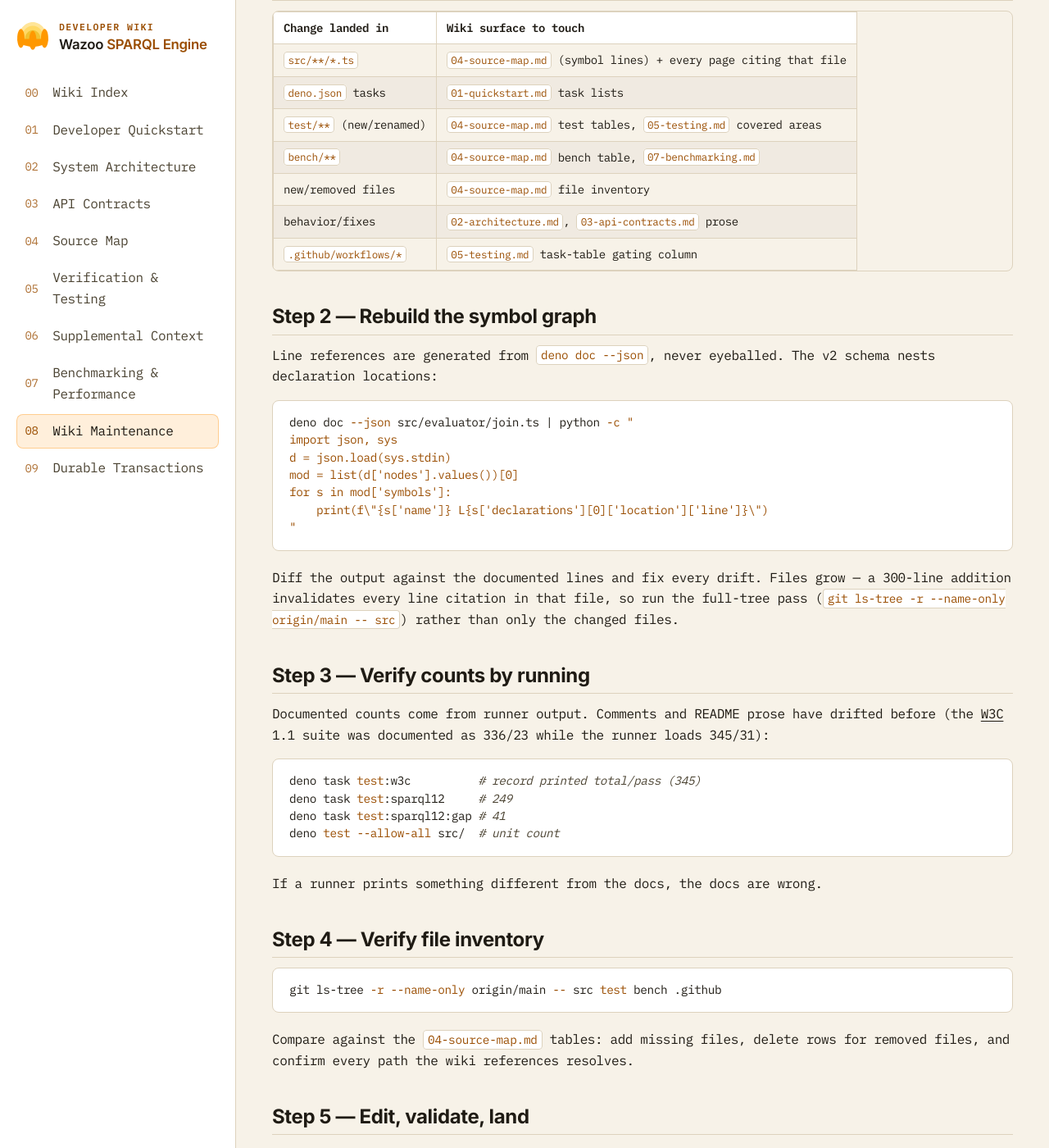
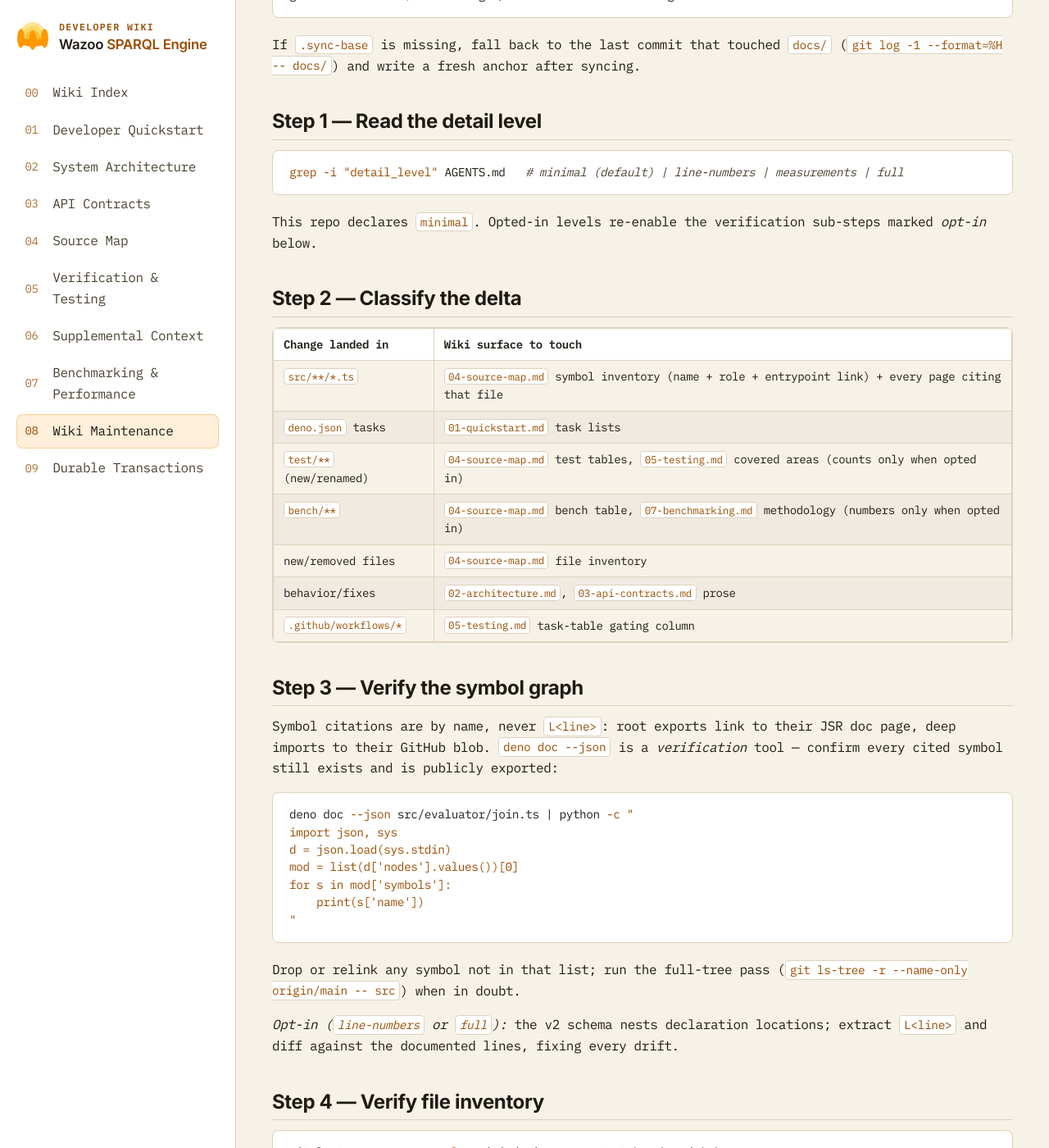
Before and after one commit to wazootech/sparql-engine, a Jekyll site: the page built from docs/08-maintenance.md, in a window 1280 px wide and 1400 px high, scrolled down 658 px. Shown: the whole window at 82% size. Built offline with Jekyll 4.4.1, drawn with Linux system fonts in a browser that asks for light colours; some of the changed text lies outside the part shown.

Commit message:
docs: codify drift-free wiki-sync detail level in AGENTS.md and maintenance doc
Declare this wiki's wiki-sync detail level (detail_level: minimal — the
drift-free default) in AGENTS.md and mirror the updated skill language into
docs/08-maintenance.md: symbols are cited by name with links instead of
L<line>, counts and measurement tables are opt-in only, and the periodic
sweep becomes an opted-in concern. Per wazootech/wiki#249; the skill-side
change lands in wazootech/wiki#250. Dropping the wiki's existing L<line>
citations and number tables is a follow-up sync PR.

🤖 Generated with Codebuff
Co-Authored-By: Codebuff <noreply@codebuff.com>

````diff
--- a/docs/08-maintenance.md
+++ b/docs/08-maintenance.md
@@ -14,6 +14,15 @@ codified as a reusable skill (`wiki-sync` in
 alongside the `wiki` and `wiki-feedback` skills) so syncing docs after source
 changes is a command, not a prompt.
 
+**This wiki uses the drift-free default (`detail_level: minimal`), declared in
+this repo's `AGENTS.md`.** `docs/` carries no line numbers, no machine-specific
+measurement numbers, and no test counts — only structure that changes when the
+source structure changes. Numbers live in `README.md` (regenerated from
+`bench/*-data.json`); the wiki keeps the methodology prose and links there.
+Opting into the detailed style (`line-numbers`, `measurements`, or `full` in the
+`AGENTS.md` directive) re-enables the "execute to verify" steps marked _opt-in_
+below.
+
 ## The sync anchor
 
 `docs/.sync-base` holds the commit SHA this wiki was last synced to. The delta
@@ -28,22 +37,33 @@ git diff --stat "$BASE"..origin/main -- src test bench .github
 If `.sync-base` is missing, fall back to the last commit that touched `docs/`
 (`git log -1 --format=%H -- docs/`) and write a fresh anchor after syncing.
 
-## Step 1 — Classify the delta
+## Step 1 — Read the detail level
 
-| Change landed in        | Wiki surface to touch                                           |
-| ----------------------- | --------------------------------------------------------------- |
-| `src/**/*.ts`           | `04-source-map.md` (symbol lines) + every page citing that file |
-| `deno.json` tasks       | `01-quickstart.md` task lists                                   |
-| `test/**` (new/renamed) | `04-source-map.md` test tables, `05-testing.md` covered areas   |
-| `bench/**`              | `04-source-map.md` bench table, `07-benchmarking.md`            |
-| new/removed files       | `04-source-map.md` file inventory                               |
-| behavior/fixes          | `02-architecture.md`, `03-api-contracts.md` prose               |
-| `.github/workflows/*`   | `05-testing.md` task-table gating column                        |
+```bash
+grep -i "detail_level" AGENTS.md   # minimal (default) | line-numbers | measurements | full
+```
 
-## Step 2 — Rebuild the symbol graph
+This repo declares `minimal`. Opted-in levels re-enable the verification
+sub-steps marked _opt-in_ below.
 
-Line references are generated from `deno doc --json`, never eyeballed. The v2
-schema nests declaration locations:
+## Step 2 — Classify the delta
+
+| Change landed in        | Wiki surface to touch                                                                             |
+| ----------------------- | ------------------------------------------------------------------------------------------------- |
+| `src/**/*.ts`           | `04-source-map.md` symbol inventory (name + role + entrypoint link) + every page citing that file |
+| `deno.json` tasks       | `01-quickstart.md` task lists                                                                     |
+| `test/**` (new/renamed) | `04-source-map.md` test tables, `05-testing.md` covered areas (counts only when opted in)         |
+| `bench/**`              | `04-source-map.md` bench table, `07-benchmarking.md` methodology (numbers only when opted in)     |
+| new/removed files       | `04-source-map.md` file inventory                                                                 |
+| behavior/fixes          | `02-architecture.md`, `03-api-contracts.md` prose                                                 |
+| `.github/workflows/*`   | `05-testing.md` task-table gating column                                                          |
+
+## Step 3 — Verify the symbol graph
+
+Symbol citations are by name, never `L<line>`: root exports link to their JSR
+doc page, deep imports to their GitHub blob. `deno doc --json` is a
+_verification_ tool — confirm every cited symbol still exists and is publicly
+exported:
 
 ```bash
 deno doc --json src/evaluator/join.ts | python -c "
@@ -51,29 +71,15 @@ import json, sys
 d = json.load(sys.stdin)
 mod = list(d['nodes'].values())[0]
 for s in mod['symbols']:
-    print(f\"{s['name']} L{s['declarations'][0]['location']['line']}\")
+    print(s['name'])
 "
 ```
 
-Diff the output against the documented lines and fix every drift. Files grow — a
-300-line addition invalidates every line citation in that file, so run the
-full-tree pass (`git ls-tree -r --name-only origin/main -- src`) rather than
-only the changed files.
+Drop or relink any symbol not in that list; run the full-tree pass
+(`git ls-tree -r --name-only origin/main -- src`) when in doubt.
 
-## Step 3 — Verify counts by running
-
-Documented counts come from runner output. Comments and README prose have
-drifted before (the [W3C](https://www.w3.org/) 1.1 suite was documented as
-336/23 while the runner loads 345/31):
-
-```bash
-deno task test:w3c          # record printed total/pass (345)
-deno task test:sparql12     # 249
-deno task test:sparql12:gap # 41
-deno test --allow-all src/  # unit count
-```
-
-If a runner prints something different from the docs, the docs are wrong.
+_Opt-in (`line-numbers` or `full`):_ the v2 schema nests declaration locations;
+extract `L<line>` and diff against the documented lines, fixing every drift.
 
 ## Step 4 — Verify file inventory
 
@@ -88,6 +94,10 @@ for removed files, and confirm every path the wiki references resolves.
 
 - Edit only the pages the classification maps to; apply additions and deletions
   the diff demands.
+- In the default style, never introduce `L<line>` citations, number tables, or
+  test counts. When the diff adds a benchmark or a test, add the methodology
+  prose and link to `README.md`'s Results section instead of duplicating
+  numbers.
 - Link hygiene: every inline prose mention of an exported symbol links to its
   JSR doc page (`https://jsr.io/@wazoo/sparql-engine/doc/~/<Symbol>`);
   [`serializeJsonResults`](https://github.com/wazootech/sparql-engine/blob/main/src/serialize/json-results.ts)
@@ -96,10 +106,19 @@ for removed files, and confirm every path the wiki references resolves.
   and every **deep-import symbol** (anything not in the published root exports —
   parser, store, evaluator, and term internals) link to their GitHub blob
   instead (`https://github.com/wazootech/sparql-engine/blob/main/src/<path>`),
-  without line anchors — the prose already carries the maintained L-numbers.
-  Link the first prose occurrence per page of `@wazoo/sparql-engine` (JSR),
-  `Comunica`, `W3C`, and `SPARQL 1.1`/`SPARQL 1.2` (spec TRs); link issue refs
-  to the GitHub issue. Never link inside code fences or HTML attributes.
+  without line anchors. Link the first prose occurrence per page of
+  `@wazoo/sparql-engine` (JSR), `Comunica`, `W3C`, and `SPARQL 1.1`/`SPARQL 1.2`
+  (spec TRs); link issue refs to the GitHub issue. Never link inside code fences
+  or HTML attributes.
+- Drift guardrail: the default style must not pick up drift-prone artifacts. Any
+  hit is drift to remove (or a sign the repo should opt into the detailed
+  style):
+
+  ```bash
+  grep -rnE "\bL[0-9]+\b" docs --include="*.md" | grep -v sync-base || true
+  grep -rnE "\b(ms/iter|MiB)\b" docs --include="*.md" || true
+  ```
+
 - Validate: `deno fmt --check docs/`, nav/front-matter/link checks (all
   `_data/navigation.yml` targets resolve, every page has front matter),
   `deno task docs:link-check` (external link rot — 404/410 fails), and a
@@ -111,10 +130,10 @@ for removed files, and confirm every path the wiki references resolves.
   commit only `docs/`, open a PR, merge, and confirm the Pages build reports
   `built` with no error before declaring done.
 
-## Periodic sweeps
+## Only opted-in numbers drift
 
-Every few source merges, run the full Steps 2–4 pass over the whole tree:
-incremental syncs catch what landed, sweeps catch accumulated drift. The last
-sweep (2026-08-14, against `dfa6ca1`) renumbered every drifted line in
-`04-source-map.md`, added previously undocumented symbols and files, and
-corrected the W3C counts — an example of what a sweep turns up.
+The default style needs no periodic sweeps: a 300-line file growth changes
+nothing in the wiki. If the `AGENTS.md` directive opts into `line-numbers`,
+`measurements`, or `full`, run the full-tree verification passes (Steps 3–4 with
+the opt-in sub-steps) every few source merges — incremental passes miss drift
+that accumulates in line citations and snapshot tables.
````
Also changed, not shown: AGENTS.md (+10 -0 lines).
